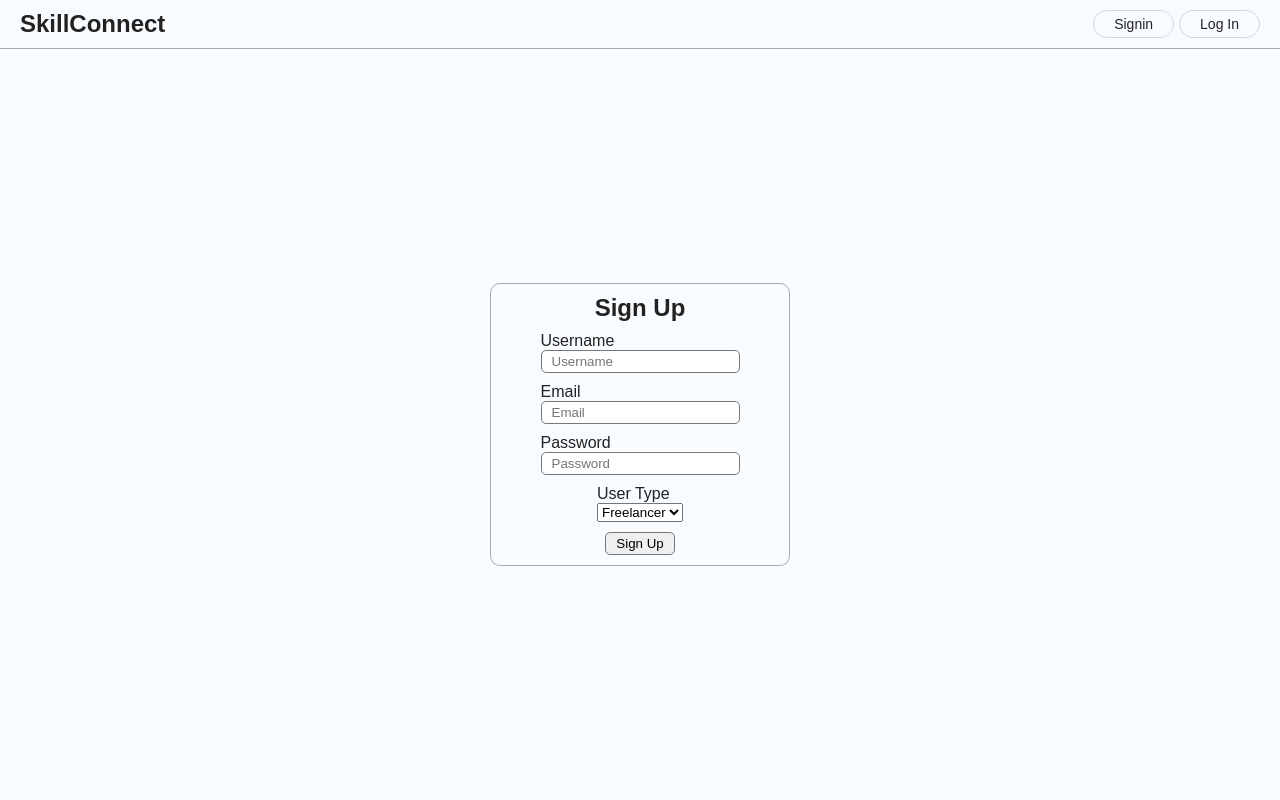
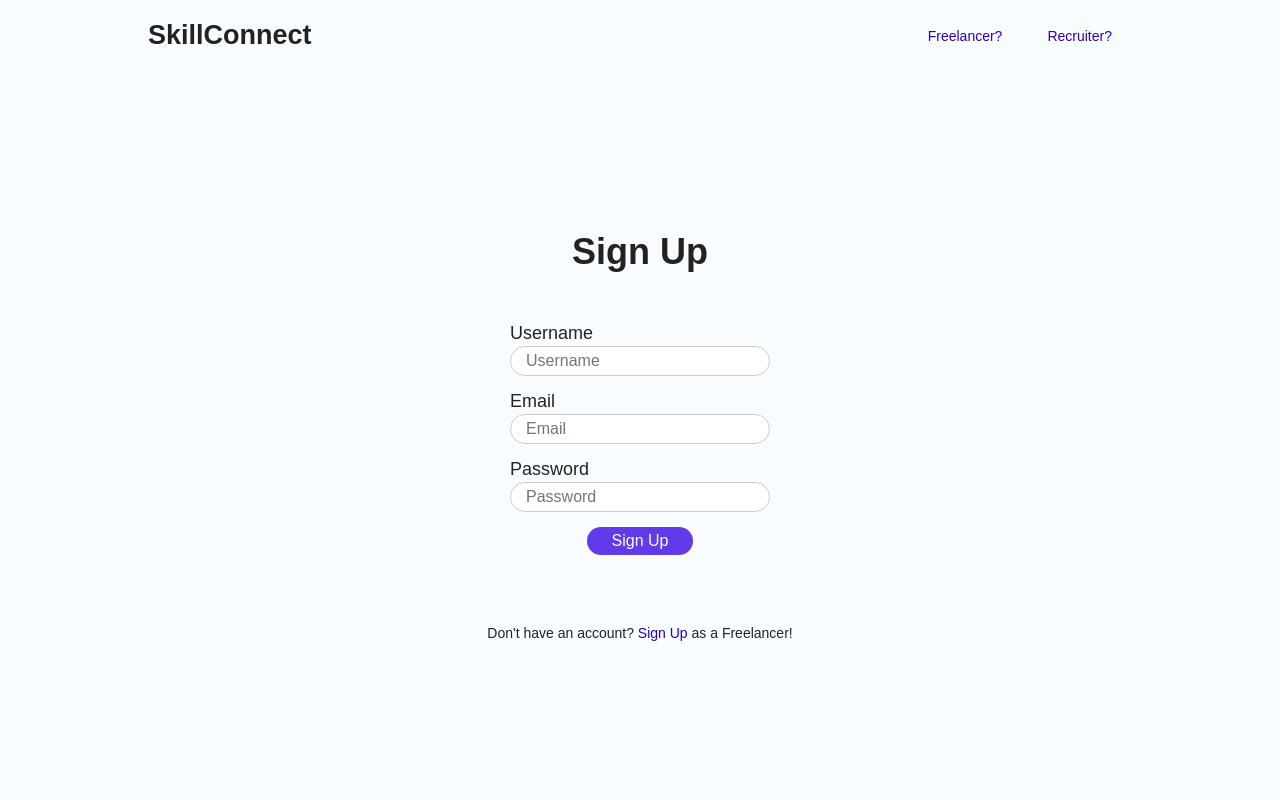
Before and after one commit to madhushree-balu/SkillConnect, a Flask app: page /auth/signup in a window 1280 px wide. Run offline with Flask 3, Linux system fonts and the light colour scheme.

Commit message:
modified:   app.py 	modified:   blueprints/auth.py 	modified:   handler/db.py 	modified:   static/base.css 	modified:   static/login.css 	modified:   static/profile.css 	modified:   storage.sqlite3 	modified:   templates/auth/login.html 	modified:   templates/auth/signup.html 	modified:   templates/base.html

```diff
--- a/app.py
+++ b/app.py
@@ -22,7 +22,7 @@ def before_request():
     print(request.endpoint)
 
     # Skip authentication for static files and auth endpoints
-    if request.endpoint and re.match(r'^(auth\.|api\.|static).*', request.endpoint):
+    if request.endpoint and re.match(r'^(auth\.|api\.|static|recruiter_auth\.|recruiter_api\.).*', request.endpoint):
         return
 
     # Allow access to index page
--- a/blueprints/auth.py
+++ b/blueprints/auth.py
@@ -56,7 +56,6 @@ def signup_post():
     username = form.get('username')
     email = form.get('email')
     password = form.get('password')
-    userType = form.get('userType')
 
     if username is None or username == "":
         flash('Username is required', 'error')
@@ -97,6 +96,7 @@ def signup_post():
     session['userId'] = user.userId
     session['username'] = user.username
     session['sessionId'] = sessionId
+    session['userType'] = "FREELANCER"
 
     return redirect(url_for('auth.login'))
 
--- a/handler/db.py
+++ b/handler/db.py
@@ -10,8 +10,7 @@ CREATE TABLE IF NOT EXISTS users (
     userId INTEGER PRIMARY KEY AUTOINCREMENT,
     username TEXT NOT NULL UNIQUE,
     email TEXT NOT NULL UNIQUE,
-    password TEXT NOT NULL,
-    user_type TEXT NOT NULL CHECK (user_type IN ('FREELANCER', 'RECRUITER'))
+    password TEXT NOT NULL
 );
 
 CREATE TABLE IF NOT EXISTS sessions (
@@ -145,22 +144,26 @@ class UserHandler:
     def create_user(self, user: models.User) -> models.User | None:
         with DB() as connection:
             if not connection:
+                print("connection is none")
                 return None
             cursor = connection.cursor()
             try:
                 cursor.execute(
-                    "INSERT INTO users (username, email, password, user_type) VALUES (?, ?, ?, ?)",
+                    "INSERT INTO users (username, email, password) VALUES (?, ?, ?)",
                     (user.username, user.email, user.password)
                 )
                 newUserId = cursor.lastrowid
                 connection.commit()
+                print("newUserId", newUserId)
 
                 if newUserId is None:
+                    print("newUserId is None")
                     return None
 
                 user.userId = newUserId
                 return user
             except sqlite3.IntegrityError:
+                print("Some SQL ERROR")
                 return None
 
     def get_user(self, userId: int = -1, username: str = "") -> models.User | None:
@@ -193,7 +196,7 @@ class UserHandler:
             cursor = connection.cursor()
             try:
                 cursor.execute(
-                    "UPDATE users SET username = ?, email = ?, password = ?, user_type = ? WHERE userId = ?",
+                    "UPDATE users SET username = ?, email = ?, password = ? WHERE userId = ?",
                     (user.username, user.email, user.password, user.userId)
                 )
                 connection.commit()
--- a/static/base.css
+++ b/static/base.css
@@ -6,8 +6,8 @@
 
 
 body {
-    font-family: sans-serif;
-    font-size: 16px;
+    font-family: ui-sans, sans-serif;
+    font-size: 18px;
     color: #222;
     min-height: 100vh;
     display: flex;
@@ -36,10 +36,10 @@ nav {
     justify-content: space-between;
     flex-direction: row;
     position: sticky;
-    top: 0;
-    width: 100%;
+    margin: 10px 0px;
+    width: 80%;
     padding: 10px 20px;
-    border-bottom: 1px solid #aaa;
+    border-radius: 50px;
     backdrop-filter: blur(4px);
     background: #fff2;
     z-index: 1000;
@@ -55,14 +55,19 @@ nav > ul {
 
 nav li a {
     text-decoration: none;
-    border: 1px solid #d4d4d4;
     font-size: 14px;
-    color: #222;
+    color: #2900bd;
     padding: 5px 20px;
     border-radius: 25px;
-    transition: .3s;
+    transition: .3s ease;
 }
 
 nav li a:hover {
-    border: 1px solid #222;
+    background: #e9e3ff;
+    color: #2900bd;
 }
+
+a {
+    color: #2900bd;
+    text-decoration: none;
+}
--- a/static/login.css
+++ b/static/login.css
@@ -1,14 +1,14 @@
 .container {
-    width: 300px;
-    min-height: 200px;
-    border: 1px solid #aaa;
+    width: 400px;
+    min-height: 50vh;
+    /* border: 1px solid #aaa; */
     border-radius: 10px;
     display: flex;
     align-items: center;
     justify-content: center;
     flex-direction: column;
     align-self: center;
-    gap: 10px;
+    gap: 50px;
     padding: 10px 0px;
 }
 
@@ -17,7 +17,8 @@ form {
     align-items: center;
     justify-content: center;
     flex-direction: column;
-    gap: 10px;
+    gap: 15px;
+    width: 260px;
 }
 
 form > div {
@@ -25,10 +26,44 @@ form > div {
     align-items: flex-start;
     justify-content: center;
     flex-direction: column;
+    width: 100%;
+    gap: 2px;
 }
 
 input {
-    padding: 3px 10px;
-    border-radius: 5px;
-    border: 1px solid #777;
+    padding: 5px 15px;
+    border-radius: 50px;
+    border: 1px solid #cbcbcb;
+    width: 100%;
+    font-size: 16px;
 }
+
+input[type="submit"] {
+    display: flex;
+    align-items: center;
+    align-self: center;
+    justify-content: center;
+    flex-direction: column;
+    padding: 5px 25px;
+    border-radius: 50px;
+    border: none;
+    color: #ffffff;
+    background: #613aea;
+    font-size: 16px;
+    width: fit-content;
+    cursor: pointer;
+    transition: .3s;
+}
+
+p {
+    padding-top: 20px;
+    font-size: 14px;
+}
+
+#page h1 {
+    font-size: 2em;
+}
+
+input[type="submit"]:hover {
+    background: #8347ff;
+}
--- a/templates/auth/login.html
+++ b/templates/auth/login.html
@@ -6,7 +6,7 @@
 
 {% block content %}
     <div class="container">
-        <h1>Login</h1>
+        <h1>Freelancer Login</h1>
         <form action="" method="post">
             <div>
                 <label for="username">Username</label>
@@ -22,6 +22,9 @@
                 <input type="submit" value="Login">
             </div>
         </form>
+        <p>
+            Don't have an account? <a href="{{ url_for('auth.signup') }}">Sign Up</a> as a Freelancer!
+        </p>
     </div>
 
 {% endblock %}
--- a/templates/auth/signup.html
+++ b/templates/auth/signup.html
@@ -25,16 +25,11 @@
             </div>
 
             <div>
-                <label for="userType">User Type</label>
-                <select name="userType">
-                    <option value="FREELANCER">Freelancer</option>
-                    <option value="RECRUITER">Recruiter</option>
-                </select>
-            </div>
-
-            <div>
                 <input type="submit" value="Sign Up">
             </div>
         </form>
+        <p>
+            Don't have an account? <a href="{{ url_for('auth.signup') }}">Sign Up</a> as a Freelancer!
+        </p>
     </div>
 {% endblock %}
--- a/templates/base.html
+++ b/templates/base.html
@@ -10,12 +10,14 @@
         <h1>SkillConnect</h1>
         <ul>
             {% if "username" in session %}
-            <li><a href="{{ url_for('profile') }}">{{ session['username'] }}</a>
-            <li><a href="{{ url_for('auth.logout') }}">Log Out</a>
-                {% else %}
-            <li><a href="{{ url_for('auth.signup') }}">Signin</a>
-            <li><a href="{{ url_for('auth.login') }}">Log In</a>
+                {% if session['userType'] == "FREELANCER" %}
+                    <li><a href="{{ url_for('profile') }}">{{ session['username'] }}</a>
+                    <li><a href="{{ url_for('auth.logout') }}">Log Out</a>
                 {% endif %}
+            {% else %}
+                <li><a href="{{ url_for('auth.login') }}">Freelancer?</a>
+                <li><a href="{{ url_for('recruiter_auth.login') }}">Recruiter?</a>
+            {% endif %}
         </ul>
     </nav>
 
```
Also changed, not shown: static/profile.css (+21 -4 lines), storage.sqlite3.
